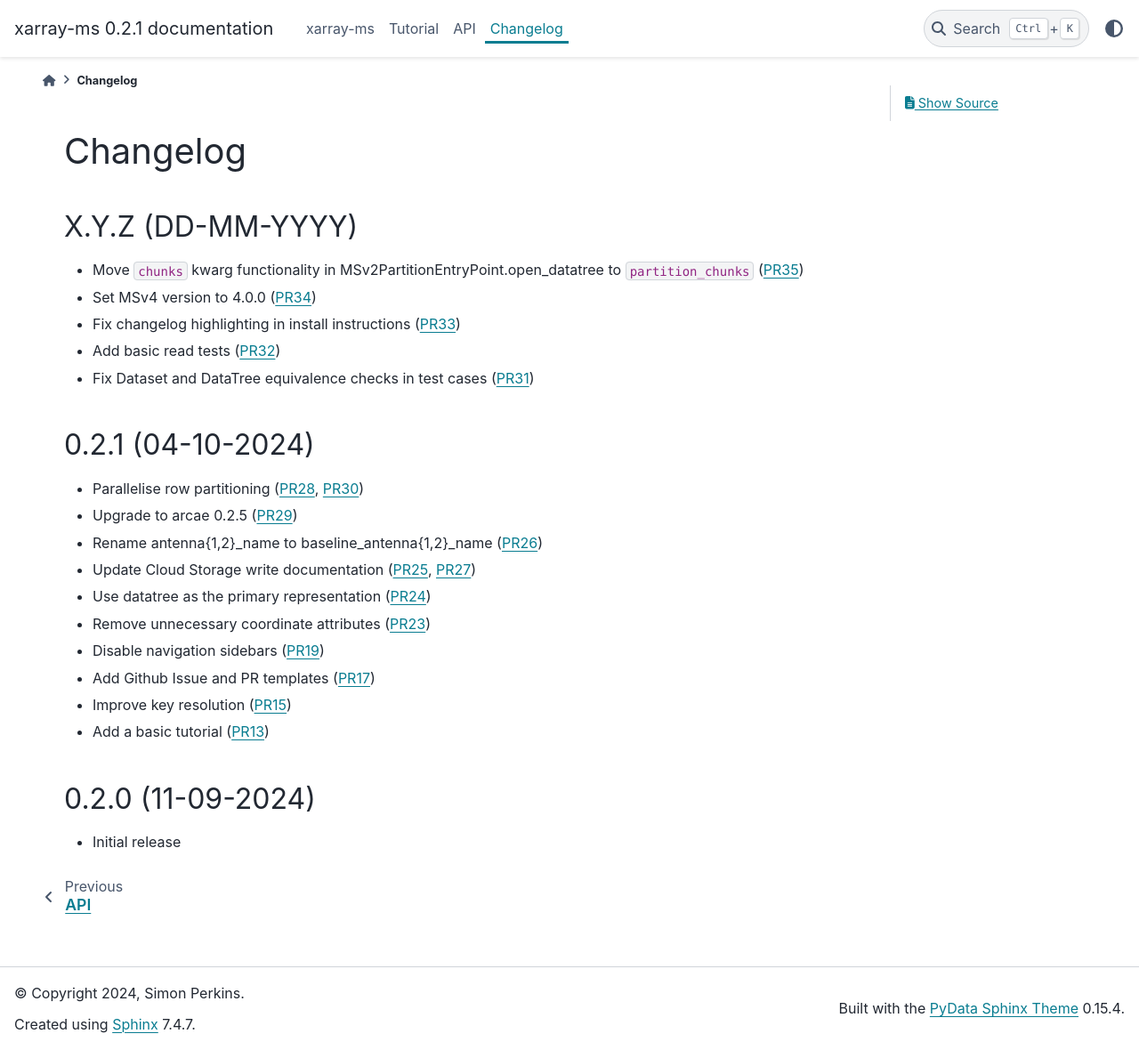
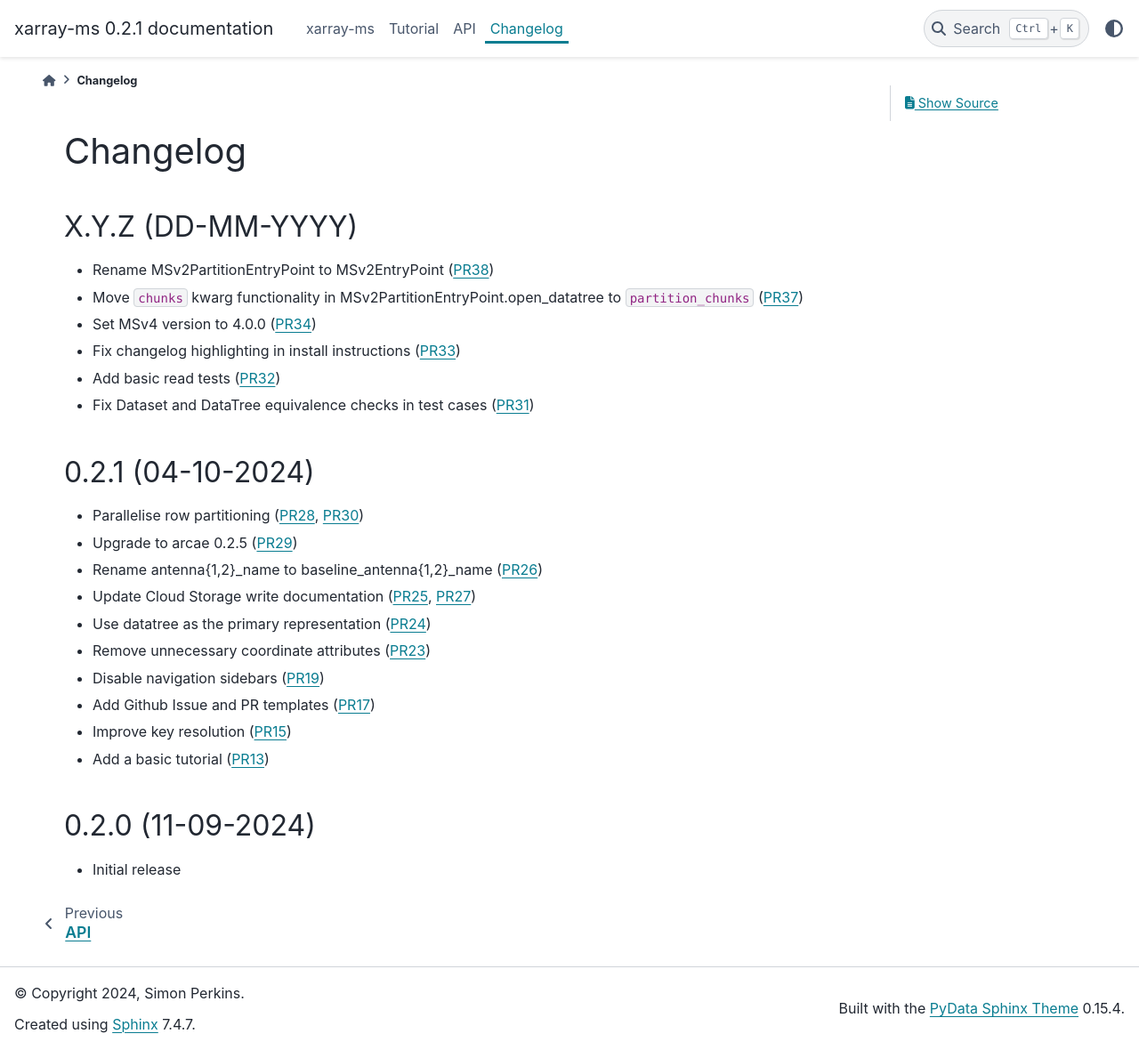
Before and after one commit to ratt-ru/xarray-ms, a Sphinx documentation site: the page built from doc/source/changelog.rst, in a window 1280 px wide and 1180 px high. Shown: the whole window at 89% size. Built offline with Sphinx 7.4.7 and the PyData theme 0.15.4, drawn with Linux system fonts in a browser that asks for light colours; pages that are not in the unit, such as notebooks, are missing from menus.

Commit message:
Rename MSv2PartitionEntryPoint to MSv2EntryPoint (#38)

```diff
--- a/doc/source/api.rst
+++ b/doc/source/api.rst
@@ -31,5 +31,5 @@ Entrypoint Class
 
 Entrypoint class for the MSv2 backend.
 
-.. autoclass:: xarray_ms.backend.msv2.entrypoint.MSv2PartitionEntryPoint
+.. autoclass:: xarray_ms.backend.msv2.entrypoint.MSv2EntryPoint
     :members: open_dataset, open_datatree
--- a/doc/source/changelog.rst
+++ b/doc/source/changelog.rst
@@ -5,8 +5,9 @@ Changelog
 
 X.Y.Z (DD-MM-YYYY)
 ------------------
+* Rename MSv2PartitionEntryPoint to MSv2EntryPoint (:pr:`38`)
 * Move ``chunks`` kwarg functionality in MSv2PartitionEntryPoint.open_datatree
-  to ``partition_chunks`` (:pr:`35`)
+  to ``partition_chunks`` (:pr:`37`)
 * Set MSv4 version to 4.0.0 (:pr:`34`)
 * Fix changelog highlighting in install instructions (:pr:`33`)
 * Add basic read tests (:pr:`32`)
--- a/doc/source/tutorial.rst
+++ b/doc/source/tutorial.rst
@@ -115,7 +115,7 @@ to specify different chunking setups for each partition.
       (("DATA_DESC_ID", 1),): {"time": 3, "frequency": 2}})
 
 See the ``partition_chunks`` argument of
-:meth:`xarray_ms.backend.msv2.entrypoint.MSv2PartitionEntryPoint.open_datatree`
+:meth:`xarray_ms.backend.msv2.entrypoint.MSv2EntryPoint.open_datatree`
 for more information.
 
 
--- a/pyproject.toml
+++ b/pyproject.toml
@@ -20,7 +20,7 @@ zarr = {version = "^2.18.3", optional = true, extras = ["testing"]}
 testing = ["dask", "distributed", "pytest", "zarr"]
 
 [tool.poetry.plugins."xarray.backends"]
-"xarray-ms:msv2" = "xarray_ms.backend.msv2.entrypoint:MSv2PartitionEntryPoint"
+"xarray-ms:msv2" = "xarray_ms.backend.msv2.entrypoint:MSv2EntryPoint"
 
 [tool.poetry.group.dev]
 optional = true
```
Also changed, not shown: 2 other files.
